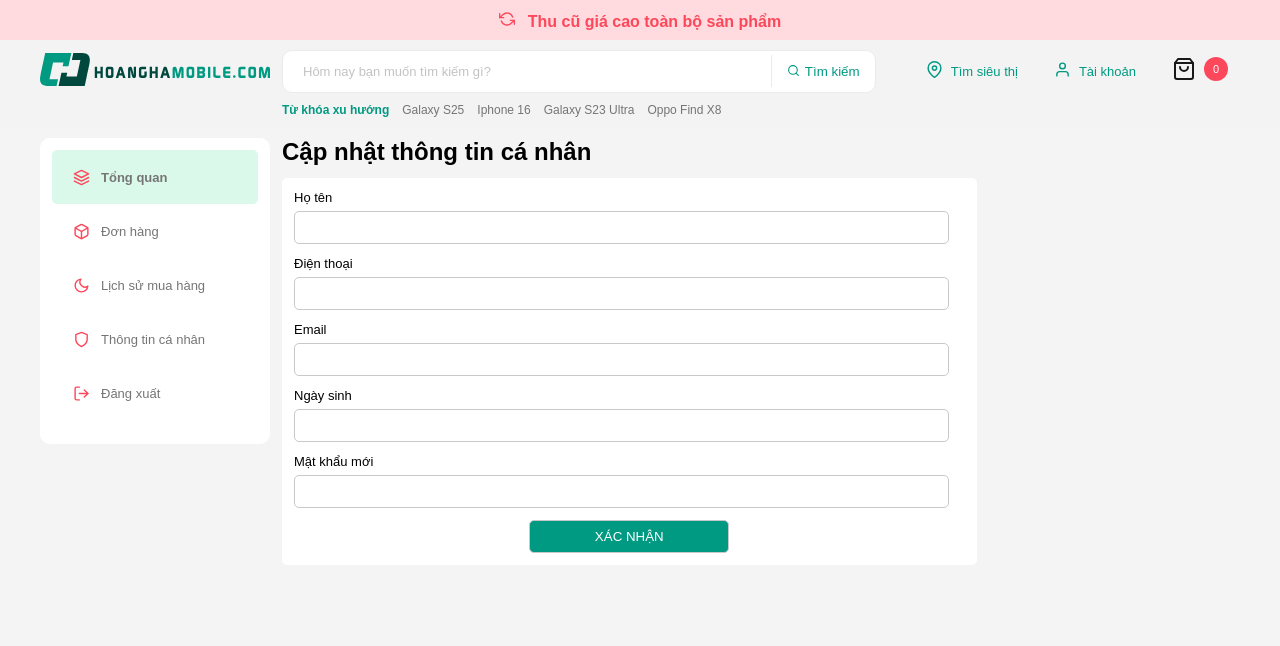
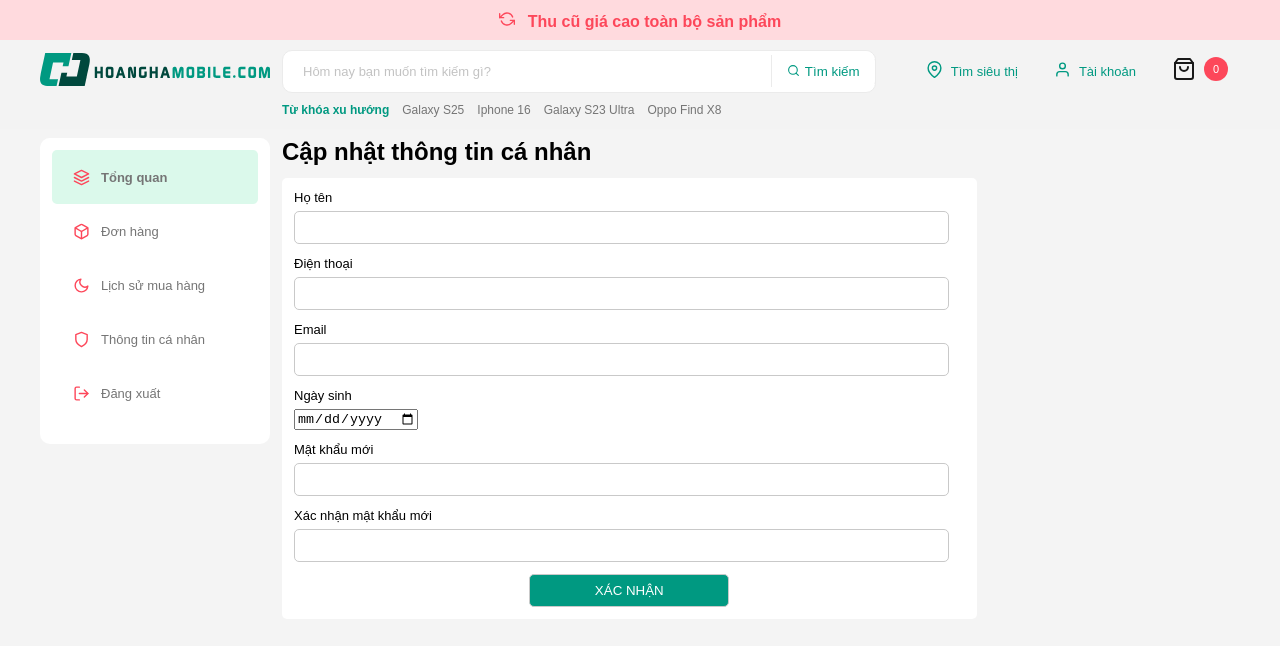
Before and after one commit to Katie927/Pet_FE, a Vue app: page /user/promotion in a window 1280 px wide. Shown: the top 646 px of the page. Built offline with nearby package versions, Linux system fonts and the light colour scheme; no server answers; sample sign-in values are in the browser's storage.

Commit message:
fix API data update user

```diff
--- a/src/views/Login.vue
+++ b/src/views/Login.vue
@@ -143,7 +143,7 @@ import router from "@/router";
       }
 
       try {
-        const response = await axios.post("http://localhost:8080/bej3/users", {
+        const response = await axios.post("http://localhost:8080/bej3/users/create", {
           email: signUpData.value.email,
           password: signUpData.value.password,
         });
--- a/src/views/User/UserProfile.vue
+++ b/src/views/User/UserProfile.vue
@@ -5,7 +5,7 @@
     <div class="member-info-wrapper">
         <div class="member-infomation">
             <div class="account-form">
-                <form action="">
+                <form action="" @submit.prevent="updateMyInfo">
                     <div class="form-controls">
                         <label for="">Họ tên</label>
                         <div class="controls">
@@ -15,23 +15,29 @@
                     <div class="form-controls">
                         <label for="">Điện thoại</label>
                         <div class="controls">
-                            <input type="text" id="phoneNumber" v-model="userData.phoneNumber" readonly="true">
+                            <input type="text" id="phoneNumber" v-model="userData.phoneNumber">
                         </div>
                     </div>
                     <div class="form-controls">
                         <label for="">Email</label>
                         <div class="controls">
-                            <input type="text" id="email" v-model="userData.email">
+                            <input type="text" id="email" v-model="userData.email" readonly="true">
                         </div>
                     </div>
                     <div class="form-controls">
-                        <label for="">Ngày sinh</label>
+                        <label for="dob">Ngày sinh</label>
                         <div class="controls">
-                            <input type="text" id="dob">
+                            <input type="date" id="dob" v-model="userData.dob" pattern="\d{4}-\d{2}-\d{2}">
                         </div>
                     </div>
                     <div class="form-controls">
                         <label for="">Mật khẩu mới</label>
+                        <div class="controls">
+                            <input type="text" >
+                        </div>
+                    </div>
+                    <div class="form-controls">
+                        <label for="">Xác nhận mật khẩu mới</label>
                         <div class="controls">
                             <input type="text" >
                         </div>
@@ -59,7 +65,8 @@
     const userData = ref({
         fullName: '',
         email: '',
-        phoneNumber: ''
+        phoneNumber: '',
+        dob: ''
     });
     const fetchUserProfile = async () => {
         const token = localStorage.getItem("token"); // Lấy token từ localStorage
@@ -89,4 +96,28 @@
     };
     onMounted(fetchUserProfile);
 
+    const updateMyInfo = async() => {
+        const token = localStorage.getItem("token");
+        if (!token) {
+            console.error("Token không tồn tại!");
+            router.push("/login");
+            return;
+        }
+
+        try {
+            const response = await axios.put("http://localhost:8080/bej3/users/profile/my-info/update", userData.value, {
+                headers: {
+                    Authorization: `Bearer ${token}`,
+                    "Content-Type": "application/json"
+                 }
+            });
+
+            console.log("Cập nhật thành công!", response.data);
+            alert("Cập nhật thông tin thành công!");
+        } catch (error) {
+            console.error("Lỗi khi cập nhật:", error);
+            alert("Cập nhật thất bại!");
+        }
+    }
+
 </script>
```
